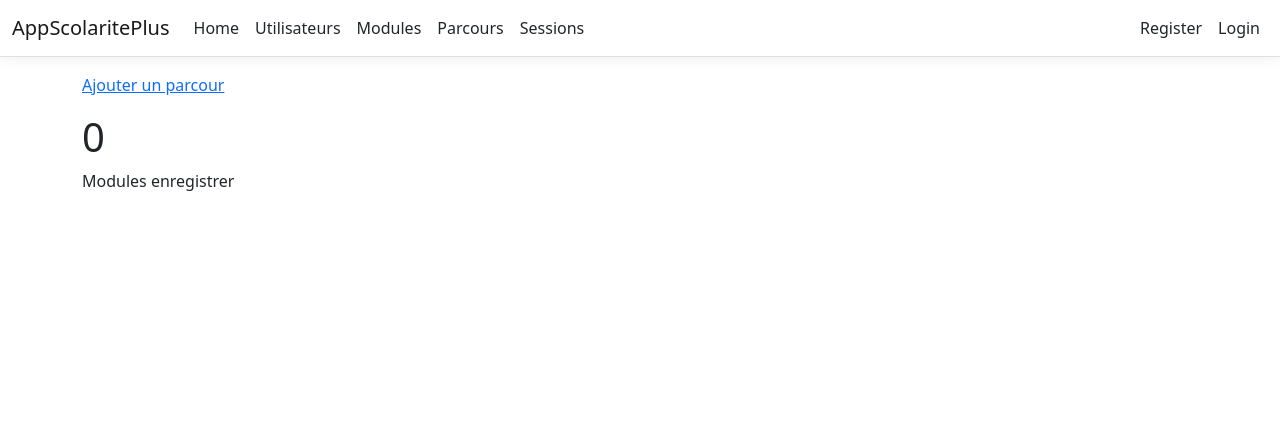
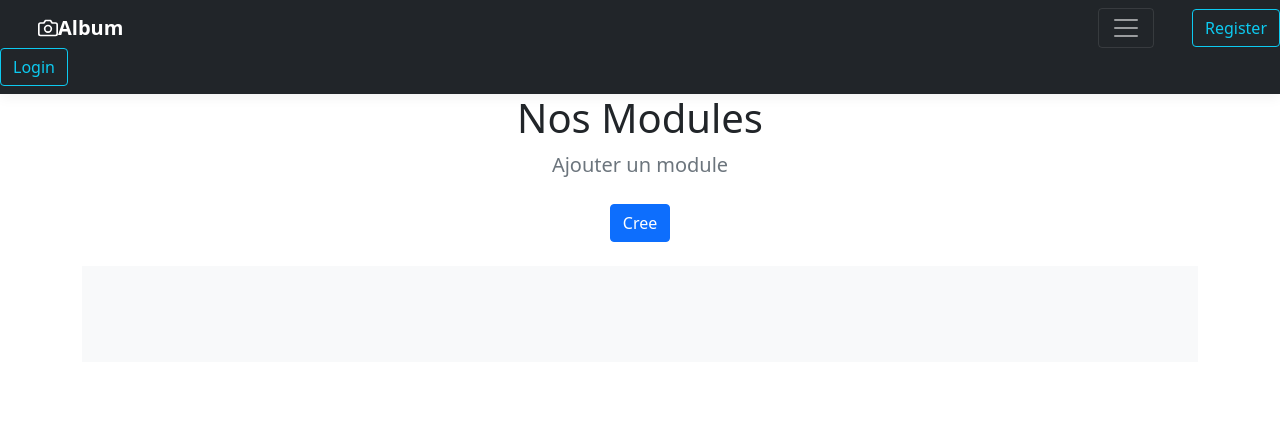
Before and after one commit to Paulmgt/AppScolaritePlus, an ASP.NET Core app: page /Modules in a window 1280 px wide. Shown: the top 441 px of the page. Run offline with ASP.NET Core 8, Linux system fonts and the light colour scheme; data that the repository does not hold is empty; style sheets or scripts are compiled from the project's sources; some libraries are stand-ins or nearby versions.

Commit message:
ajout Layout et index modules/Parcours

```diff
--- a/AppScolaritePlus/Controllers/SessionsFormationsController.cs
+++ b/AppScolaritePlus/Controllers/SessionsFormationsController.cs
@@ -21,7 +21,8 @@ namespace AppScolaritePlus.Controllers
         // GET: SessionsFormations
         public async Task<IActionResult> Index()
         {
-            var applicationDbContext = _context.SessionsFormations.Include(s => s.Parcours);
+            var applicationDbContext = _context.SessionsFormations
+                .Include(s => s.Parcours).Where(x => x.DateDebut >= DateTime.Today).Include(x => x.Parcours.Modules);
             return View(await applicationDbContext.ToListAsync());
         }
 
--- a/AppScolaritePlus/Models/Modules.cs
+++ b/AppScolaritePlus/Models/Modules.cs
@@ -15,9 +15,9 @@ namespace AppScolaritePlus.Models
 
         public string? Infos { get; set; }
 
-        public int ParcoursId { get; set; }
+        public int? ParcoursId { get; set; }
 
-        public int UnitesPedagogiqueId { get; set; }
+        public int? UnitesPedagogiqueId { get; set; }
 
         public Parcours? Parcours { get; set; }
 
--- a/AppScolaritePlus/Views/Modules/Index.cshtml
+++ b/AppScolaritePlus/Views/Modules/Index.cshtml
@@ -5,61 +5,54 @@
     Layout = "~/Views/Shared/_Layout.cshtml";
 }
 
-<section class="dashboardIndex">
-    <div class="dashboardCounter">
+
+
+    <main role="main">
+
+      <section class="jumbotron text-center">
+        <div class="container">
+          <h1 class="jumbotron-heading">Nos Modules</h1>
+          <p class="lead text-muted">Ajouter un module</p>
           <p>
-            <a asp-action="Create" class="goldButton">Ajouter un parcour</a>
+            <a asp-action="Create" class="btn btn-primary my-2">Cree</a>
+
           </p>
-        <div class="Counter">
+        </div>
+      </section>
+
+      <div class="album py-5 bg-light">
+        <div class="container">
+
+          <div class="row">
               @{
-                int sum = 0;
-                foreach (var item in Model)
+
+
+        @if (Model != null)
+        @foreach (var item in Model)
     {
-                    sum += Convert.ToInt32(item.Id);
-                }
-            }
-            <h1>@Html.DisplayTextFor(m => sum)</h1>
-            <p>Modules enregistrer</p>
+            <div class="col-md-4">
+              <div class="card mb-4 box-shadow">
+                <img class="card-img-top"  src="~/logosModules/@item?.Logo" alt="Thumbnail [100%x225]" style="height: 225px; width: 100%; display: block;"  data-holder-rendered="true">
+                <div class="card-body">
+                <h2 class="card-title text-warning align-content-center">@item.Nom</h2>
+                  <p class="card-text align-content-center">@item?.Descriptif</p>
+                  <div class="d-flex justify-content-between align-items-center">
+                    <div class="btn-group">
+                      <a asp-action="Edit" asp-route-id="@item.Id" class="btn btn-sm btn-outline-secondary">Editer</a>
+                      <a asp-action="Details"  asp-route-id="@item.Id"  class="btn btn-sm btn-outline-secondary">Details</a>
+                      <a asp-action="Delete"  asp-route-id="@item.Id" class="btn btn-sm btn-outline-secondary">Delete</a>
+
+                    </div>
+                    <small class="text-muted">9 mins</small>
                   </div>
                 </div>
-    <div class="dashboardItems">
-@foreach (var item in Model)
-    {
-
-                <div class="items">
-                    <div class="itemsImages">
-                        <img src="~/photos/@Html.DisplayFor(modelItem => item.Logo)" class="itemsImages"/>
-                    </div>
-                    <div class="itemsText">
-                        <h1>@Html.DisplayFor(modelItem => item.Nom)</h1>
-                        <p>@Html.DisplayFor(modelItem => item.Descriptif)</p>
-                        <p>@Html.DisplayFor(modelItem => item.Resume)</p>
-                        <p>@Html.DisplayFor(modelItem => item.Infos)</p>
-                        <p>@Html.DisplayFor(modelItem => item.Parcours.Intitule)</p>
-                       <p>  @Html.DisplayFor(modelItem => item.UnitePedagogique.Designation)</p>
-
-
-                    </div>
-                    <div class="itemsActions">
-                        <a asp-action="Edit" asp-route-id="@item.Id" class="edit">
-                            <svg xmlns="http://www.w3.org/2000/svg" width="16" height="16" fill="currentColor" class="bi bi-pencil-square" viewBox="0 0 16 16">
-                                <path d="M15.502 1.94a.5.5 0 0 1 0 .706L14.459 3.69l-2-2L13.502.646a.5.5 0 0 1 .707 0l1.293 1.293zm-1.75 2.456-2-2L4.939 9.21a.5.5 0 0 0-.121.196l-.805 2.414a.25.25 0 0 0 .316.316l2.414-.805a.5.5 0 0 0 .196-.12l6.813-6.814z"/>
-                                <path fill-rule="evenodd" d="M1 13.5A1.5 1.5 0 0 0 2.5 15h11a1.5 1.5 0 0 0 1.5-1.5v-6a.5.5 0 0 0-1 0v6a.5.5 0 0 1-.5.5h-11a.5.5 0 0 1-.5-.5v-11a.5.5 0 0 1 .5-.5H9a.5.5 0 0 0 0-1H2.5A1.5 1.5 0 0 0 1 2.5v11z"/>
-                            </svg>
-                        </a>
-                        <a asp-action="Details" asp-route-id="@item.Id" class="details">
-                            <svg xmlns="http://www.w3.org/2000/svg" width="16" height="16" fill="currentColor" class="bi bi-list-nested" viewBox="0 0 16 16">
-                                <path fill-rule="evenodd" d="M4.5 11.5A.5.5 0 0 1 5 11h10a.5.5 0 0 1 0 1H5a.5.5 0 0 1-.5-.5zm-2-4A.5.5 0 0 1 3 7h10a.5.5 0 0 1 0 1H3a.5.5 0 0 1-.5-.5zm-2-4A.5.5 0 0 1 1 3h10a.5.5 0 0 1 0 1H1a.5.5 0 0 1-.5-.5z"/>
-                            </svg>
-                        </a>
-                        <a asp-action="Delete" asp-route-id="@item.Id" class="delete">
-                            <svg xmlns="http://www.w3.org/2000/svg" width="16" height="16" fill="currentColor" class="bi bi-x-square" viewBox="0 0 16 16">
-                                <path d="M14 1a1 1 0 0 1 1 1v12a1 1 0 0 1-1 1H2a1 1 0 0 1-1-1V2a1 1 0 0 1 1-1h12zM2 0a2 2 0 0 0-2 2v12a2 2 0 0 0 2 2h12a2 2 0 0 0 2-2V2a2 2 0 0 0-2-2H2z"/>
-                                <path d="M4.646 4.646a.5.5 0 0 1 .708 0L8 7.293l2.646-2.647a.5.5 0 0 1 .708.708L8.707 8l2.647 2.646a.5.5 0 0 1-.708.708L8 8.707l-2.646 2.647a.5.5 0 0 1-.708-.708L7.293 8 4.646 5.354a.5.5 0 0 1 0-.708z"/>
-                            </svg>
-                        </a>
               </div>
             </div>
              }
+
+}
           </div>
-</section>
+        </div>
+      </div>
+
+    </main>
--- a/AppScolaritePlus/Views/Shared/_Layout.cshtml
+++ b/AppScolaritePlus/Views/Shared/_Layout.cshtml
@@ -9,37 +9,55 @@
     <link rel="stylesheet" href="~/AppScolaritePlus.styles.css" asp-append-version="true" />
 </head>
 <body>
-    <header>
-        <nav class="navbar navbar-expand-sm navbar-toggleable-sm navbar-light bg-white border-bottom box-shadow mb-3">
-            <div class="container-fluid">
-                <a class="navbar-brand" asp-area="" asp-controller="Home" asp-action="Index">AppScolaritePlus</a>
-                <button class="navbar-toggler" type="button" data-bs-toggle="collapse" data-bs-target=".navbar-collapse" aria-controls="navbarSupportedContent"
-                        aria-expanded="false" aria-label="Toggle navigation">
-                    <span class="navbar-toggler-icon"></span>
-                </button>
-                <div class="navbar-collapse collapse d-sm-inline-flex justify-content-between">
-                    <ul class="navbar-nav flex-grow-1">
-                        <li class="nav-item">
-                            <a class="nav-link text-dark" asp-area="" asp-controller="Home" asp-action="Index">Home</a>
+
+
+     <header>
+      <div class="collapse bg-dark" id="navbarHeader">
+        <div class="container">
+          <div class="row">
+            <div class="col-sm-8 col-md-7 py-4">
+              <h4 class="text-white">A propose de notre Ecole</h4>
+              <p class="text-muted">Add some information about the album below, the author, or any other background context. Make it a few sentences long so folks can pick up some informative tidbits. Then, link them off to some social networking sites or contact information.</p>
+            </div>
+            <div class="col-sm-4 offset-md-1 py-4">
+              <ul class="list-unstyled">
+                         <li class="nav-item">
+                            <a  class="btn btn-sm btn-outline-secondary" asp-controller="Utilisateurs" asp-action="index">Utilisateurs</a>
                         </li>
                          <li class="nav-item">
-                            <a class="nav-link text-dark" asp-controller="Utilisateurs" asp-action="index">Utilisateurs</a>
+                            <a  class="btn btn-sm btn-outline-secondary" asp-controller="Modules" asp-action="index">Modules</a>
                         </li>
                          <li class="nav-item">
-                            <a class="nav-link text-dark" asp-controller="Modules" asp-action="index">Modules</a>
-                        </li>
-                         <li class="nav-item">
-                            <a class="nav-link text-dark" asp-controller="Parcours" asp-action="index">Parcours</a>
+                            <a  class="btn btn-sm btn-outline-secondary" asp-controller="Parcours" asp-action="index">Parcours</a>
                         </li>
                         <li class="nav-item">
-                            <a class="nav-link text-dark" asp-controller="SessionsFormations" asp-action="index">Sessions</a>
+                            <a  class="btn btn-sm btn-outline-secondary" asp-controller="SessionsFormations" asp-action="index">Sessions</a>
                         </li>
-                    </ul>
-                    <partial name="_LoginPartial" />
-                </div>
+              </ul>
+
             </div>
-        </nav>
+          </div>
+        </div>
+      </div>
+      <div class="navbar navbar-dark bg-dark box-shadow">
+        <div class="container d-flex justify-content-between">
+          <a href="#" class="navbar-brand d-flex align-items-center">
+            <svg xmlns="http://www.w3.org/2000/svg" width="20" height="20" viewBox="0 0 24 24" fill="none" stroke="currentColor" stroke-width="2" stroke-linecap="round" stroke-linejoin="round" class="mr-2"><path d="M23 19a2 2 0 0 1-2 2H3a2 2 0 0 1-2-2V8a2 2 0 0 1 2-2h4l2-3h6l2 3h4a2 2 0 0 1 2 2z"></path><circle cx="12" cy="13" r="4"></circle></svg>
+            <strong>Album</strong>
+          </a>
+          <button class="navbar-toggler" type="button" data-toggle="collapse" data-target="#navbarHeader" aria-controls="navbarHeader" aria-expanded="false" aria-label="Toggle navigation">
+            <span class="navbar-toggler-icon"></span>
+       </button>
+        </div>
+        <partial name="_LoginPartial" />
+
+    </div>
     </header>
+
+
+
+
+
     <div class="container">
         <main role="main" class="pb-3">
             @RenderBody()
@@ -54,6 +72,14 @@
     <script src="~/lib/jquery/dist/jquery.min.js"></script>
     <script src="~/lib/bootstrap/dist/js/bootstrap.bundle.min.js"></script>
     <script src="~/js/site.js" asp-append-version="true"></script>
+
+    <script>window.jQuery || document.write('<script src="../../assets/js/vendor/jquery-slim.min.js"><\/script>')</script>
+    <script src="https://code.jquery.com/jquery-3.2.1.slim.min.js" integrity="sha384-KJ3o2DKtIkvYIK3UENzmM7KCkRr/rE9/Qpg6aAZGJwFDMVNA/GpGFF93hXpG5KkN" crossorigin="anonymous"></script>
+    <script src="https://cdn.jsdelivr.net/npm/popper.js@1.12.9/dist/umd/popper.min.js" integrity="sha384-ApNbgh9B+Y1QKtv3Rn7W3mgPxhU9K/ScQsAP7hUibX39j7fakFPskvXusvfa0b4Q" crossorigin="anonymous"></script>
+    <script src="https://cdn.jsdelivr.net/npm/bootstrap@4.0.0/dist/js/bootstrap.min.js" integrity="sha384-JZR6Spejh4U02d8jOt6vLEHfe/JQGiRRSQQxSfFWpi1MquVdAyjUar5+76PVCmYl" crossorigin="anonymous"></script>
+    <svg xmlns="http://www.w3.org/2000/svg" width="508" height="225" viewBox="0 0 508 225" preserveAspectRatio="none" style="display: none; visibility: hidden; position: absolute; top: -100%; left: -100%;"><defs><style type="text/css"></style></defs><text x="0" y="25" style="font-weight:bold;font-size:25pt;font-family:Arial, Helvetica, Open Sans, sans-serif">Thumbnail</text></svg>
+
+
     @await RenderSectionAsync("Scripts", required: false)
 </body>
 </html>
--- a/AppScolaritePlus/Views/Shared/_LoginPartial.cshtml
+++ b/AppScolaritePlus/Views/Shared/_LoginPartial.cshtml
@@ -2,25 +2,21 @@
 @inject SignInManager<IdentityUser> SignInManager
 @inject UserManager<IdentityUser> UserManager
 
-<ul class="navbar-nav">
+
 @if (SignInManager.IsSignedIn(User))
 {
-    <li class="nav-item">
+
         <a  class="nav-link text-dark" asp-area="Identity" asp-page="/Account/Manage/Index" title="Manage">Hello @User.Identity?.Name!</a>
-    </li>
-    <li class="nav-item">
+
         <form  class="form-inline" asp-area="Identity" asp-page="/Account/Logout" asp-route-returnUrl="@Url.Action("Index", "Home", new { area = "" })">
-            <button  type="submit" class="nav-link btn btn-link text-dark">Logout</button>
+            <button  type="submit" class="btn btn-outline-warning">Deconnexion</button>
         </form>
-    </li>
+
 }
 else
 {
-    <li class="nav-item">
-        <a class="nav-link text-dark" asp-area="Identity" asp-page="/Account/Register">Register</a>
-    </li>
-    <li class="nav-item">
-        <a class="nav-link text-dark" asp-area="Identity" asp-page="/Account/Login">Login</a>
-    </li>
+        <a class="btn btn-outline-info" asp-area="Identity" asp-page="/Account/Register">Register</a>
+
+        <a class="btn btn-outline-info" asp-area="Identity" asp-page="/Account/Login">Login</a>
+
 }
-</ul>
```
Also changed, not shown: AppScolaritePlus/Views/Parcours/Index.cshtml (+47 -45 lines), AppScolaritePlus/AppScolaritePlus.csproj, AppScolaritePlus/Views/SessionsFormations/Index.cshtml (line endings or trailing spaces), AppScolaritePlus/wwwroot/LogosModules/cSharp_c0d4afd7-affd-419d-b465-7002192032fe.png (added), AppScolaritePlus/wwwroot/LogosModules/javapictiure_c808b7bb-26d1-447a-9983-b60548fa9876.png (added), AppScolaritePlus/wwwroot/LogosModules/javapictiure_d0e752c8-e1bd-43bb-bdf4-6547f15b32ac.png (added), AppScolaritePlus/wwwroot/LogosModules/phpbg_6751796a-122c-4f09-bd20-2da1823147e5.png (added), AppScolaritePlus/wwwroot/assets/photoPrincipal.jpg (added). Lines whose indentation alone changed are shown as unchanged.
